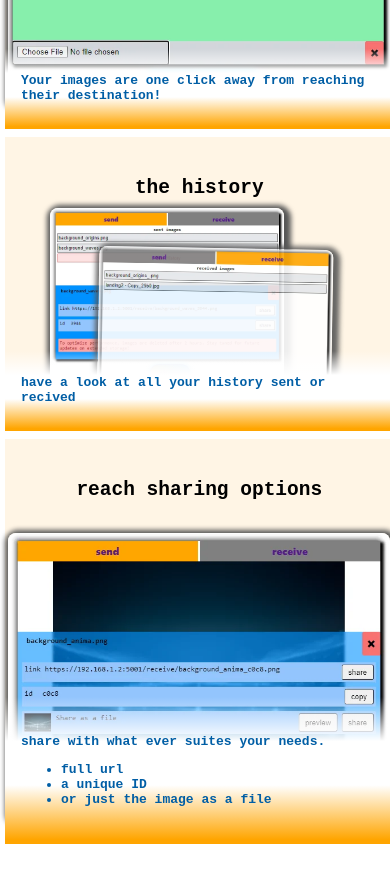
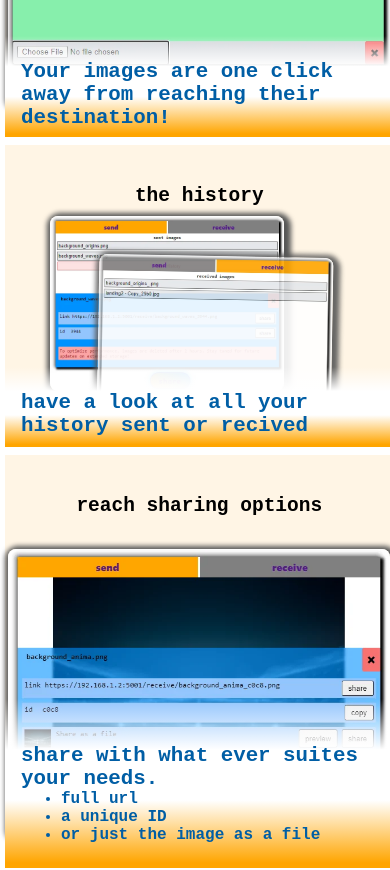
Before and after one commit to yaredybk/imagihub_app, a React (Vite) app: page /receive in a window 390 px wide. Shown: the part 1220-2090 px from the top of the page. Built offline with nearby package versions, Linux system fonts and the light colour scheme.

Commit message:
font size for p

```diff
--- a/index.css
+++ b/index.css
@@ -189,12 +189,14 @@ section.feature {
     position: relative;
     padding: 5rem 1rem;
     background-color: rgba(255, 153, 0, 0.1);
+    padding-bottom: 2rem;
 }
 @media only screen and (max-width: 720px) {
     .feature article {
         flex-direction: column;
         align-items: center;
         padding: 1.5rem 0.2rem;
+        padding-bottom: 2rem;
     }
     span#nav-btn {
         position: absolute;
@@ -257,6 +259,7 @@ section.feature {
     left: 0;
     right: 0;
     padding: 1.5rem 1rem;
+    padding-bottom: 0.5rem;
     margin: 0;
     background-image: linear-gradient(
         to top,
@@ -269,6 +272,15 @@ section.feature {
     min-height: 5rem;
     color: var(--c2-d);
     font-weight: bold;
+    font-size: 1.3rem;
+}
+.feature article p {
+    margin-block-end: 0px;
+
+}
+.feature article ul{
+    margin-top: 0;
+    font-size: 1rem;
 }
 
 .screen-shoot {
--- a/public/sw.js
+++ b/public/sw.js
@@ -155,7 +155,7 @@ self.addEventListener("fetch", async (e) => {
         // images get route
         case A.pathname.startsWith("/api/v1/anon/images") &&
             e.request.method === "GET":
-            CacheFirst(e, "sent_images");
+            CacheFirst(e, "images");
             break;
 
         // i can not fix request.clone() then r.formdata() ERROR
--- a/src/App.jsx
+++ b/src/App.jsx
@@ -35,9 +35,7 @@ function App() {
 
         return () => {};
     }, []);
-    function toggleMenu() {
-        document.getElementById("nav-btn").classList.toggle("expanded");
-    }
+
     return (
         <HeroContext.Provider value={{ ...heroBtn, setHeroBtn }}>
             {createPortal(
@@ -77,16 +75,17 @@ function App() {
     );
 }
 export default App;
-
+function toggleMenu(state = "toggle", className = "expanded", id = "nav-btn") {
+    let ele = document.getElementById(id).classList;
+    if (state == "close") ele.remove(className);
+    else ele.toggle(className);
+}
 function MiniHeader() {
     const { pathname } = useLocation();
-    function toggleMenu() {
-        document.getElementById("nav-btn").classList.toggle("expanded");
-    }
     return (
         <>
             <Link
-                onClick={toggleMenu}
+                onClick={() => toggleMenu("close")}
                 to="/send#get-started"
                 style={{
                     backgroundColor: "/,/send".match(pathname)
@@ -97,7 +96,7 @@ function MiniHeader() {
                 send
             </Link>
             <Link
-                onClick={toggleMenu}
+                onClick={() => toggleMenu("close")}
                 to="/receive#get-started"
                 style={{
                     backgroundColor: pathname.match("receive")
```
